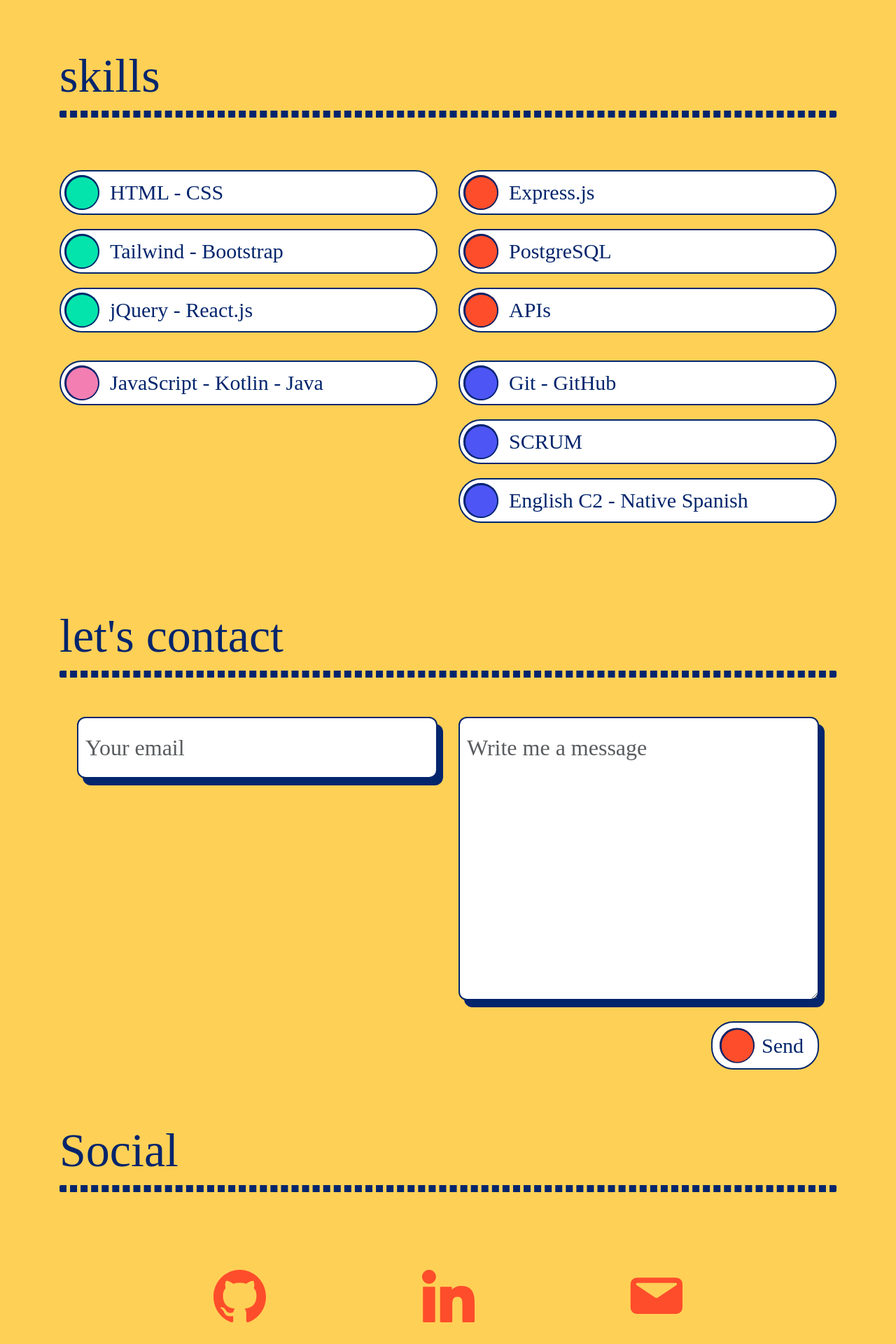
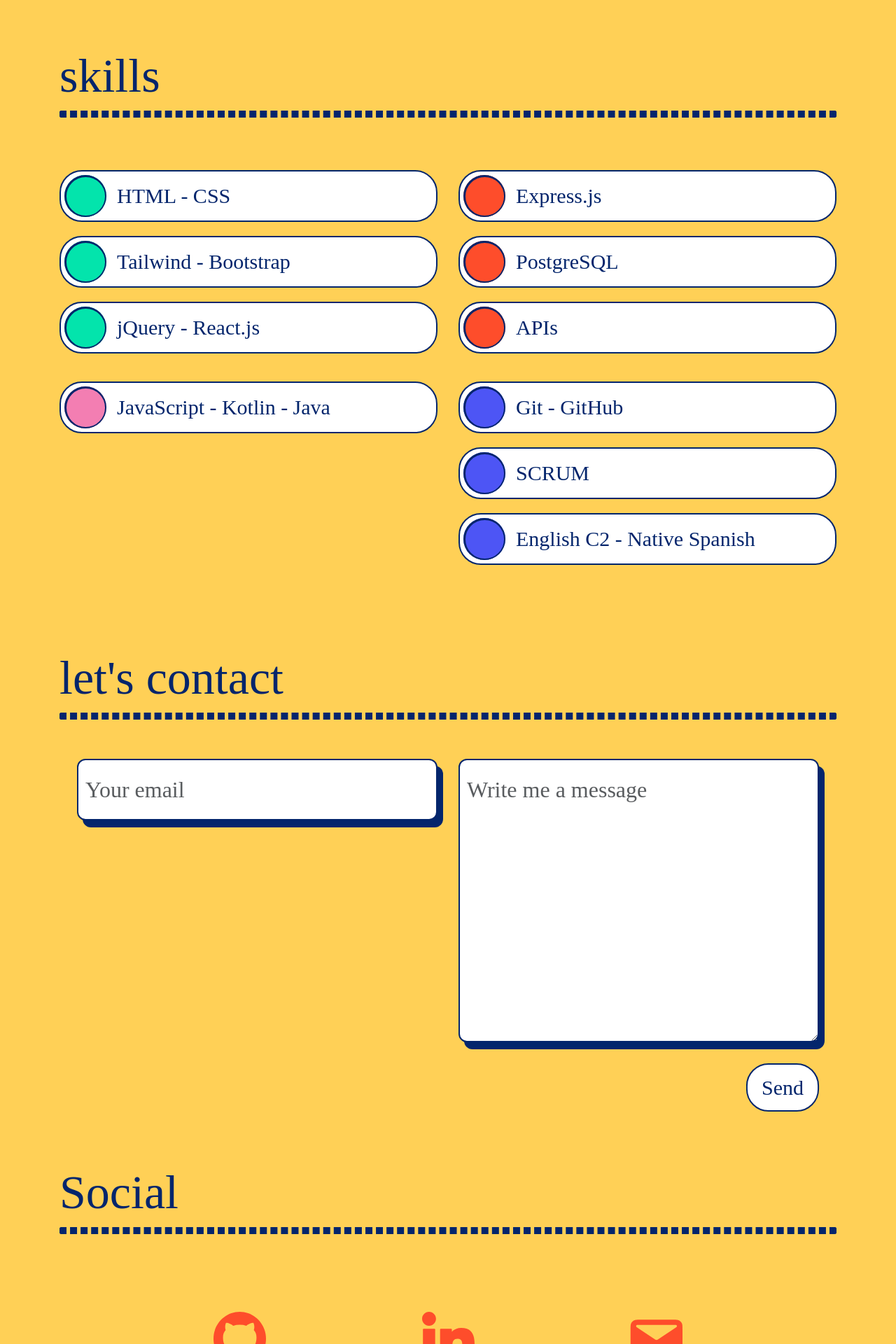
Before and after one commit to armincano/fullstack-python-web-dev, a Jekyll site: the page m2-front-end-101/project-portfolio/index.html, which Jekyll copies as it is, in a window 1280 px wide. Shown: the part 2165-4085 px from the top of the page at 70% size. Built offline with Jekyll 4.4.1, drawn with Linux system fonts in a browser that asks for light colours.

Commit message:
fix: module 2 portfolio project entry animation of skills

```diff
--- a/m2-front-end-101/project-portfolio/assets/script.js
+++ b/m2-front-end-101/project-portfolio/assets/script.js
@@ -29,8 +29,8 @@
 ];
 
 $(document).ready(function () {
+
 	// ANCHOR - Projects populating
-
 	const projectsContainer = $("#projectsContainer");
 	projectsObj.forEach((project, idx) => {
 		const projectStructureItem = `
@@ -76,7 +76,7 @@
 	// ANCHOR - Skills populating
 	const skillsContainer = $("#skillsContainer");
 	skillsObj.forEach((domain) => {
-		const newDiv = $("<div class='col-12 col-lg-6'></div>")
+		const newDiv = $("<div class='col-12 col-lg-6 skills-tabs'></div>")
 		for (const key in domain.skills) {
 			const bgColor =
 				domain.domain === "frontend"
@@ -89,7 +89,7 @@
 					? "bg-color-em4"
 					: "";
 			const skillTab = `<div class="card skill-card d-flex flex-row align-items-center my-3 pe-1">
-					<div class="circle-3 m-1 ${bgColor}"></div>
+					<div class="circle-3 m-1 p-4 ${bgColor}"></div>
 					<h4 class="card-text p-2">${domain.skills[key]}</h4>
 				</div>`;
 			newDiv.append(skillTab);
@@ -140,7 +140,7 @@
 
 $(document).ready(function () {
 	const images = $(".project-card-img");
-	const skills = $("#skillsContainer");
+	const skills = $(".skills-tabs");
 
 	const observer = new IntersectionObserver(
 		(entries, observer) => {
@@ -158,7 +158,9 @@
 		observer.observe(this);
 	});
 
-	observer.observe(skills[0]);
+	skills.each(function () {
+		observer.observe(this);
+	});
 
 
 });
--- a/m2-front-end-101/project-portfolio/assets/styles.css
+++ b/m2-front-end-101/project-portfolio/assets/styles.css
@@ -86,7 +86,7 @@
 	font-family: "Causten Round";
 	font-size: 4.6rem;
 	color: var(--primary-color);
-	line-height:4.5rem;
+	line-height: 4.5rem;
 	white-space: wrap;
 }
 
@@ -197,7 +197,7 @@
 	background-color: var(--em4-color);
 }
 
-.custom-btn{
+.custom-btn {
 	overflow: scroll;
 }
 
@@ -249,8 +249,6 @@
 }
 
 .circle-3 {
-	width: 50px;
-	height: 50px;
 	clip-path: circle();
 	position: relative; /* Add this */
 }
@@ -266,7 +264,6 @@
 	border-radius: 50%; /* Make it circular */
 	box-sizing: border-box; /* Ensure the border is included in the size */
 }
-
 /* !SECTION Skills */
 
 /* SECTION Contact */
@@ -286,7 +283,7 @@
 /* !SECTION Contact */
 
 /* SECTION Footer */
-.footer-img{
+.footer-img {
 	width: 75px;
 	height: 75px;
 }
@@ -303,7 +300,8 @@
 }
 
 @keyframes zoomInOut {
-	0%, 100% {
+	0%,
+	100% {
 		transform: scale(1);
 	}
 	50% {
@@ -312,7 +310,8 @@
 }
 
 @keyframes moveUpDown {
-    0%, 100% {
+	0%,
+	100% {
 		transform: translateY(0);
 	}
 	50% {
@@ -322,11 +321,9 @@
 
 @keyframes scaleRotate {
 	0% {
-		opacity: 0;
 		transform: scale(1.5) rotate(10deg);
 	}
 	100% {
-		opacity: 1;
 		transform: scale(1) rotate(0deg);
 	}
 }
@@ -350,13 +347,13 @@
 	transform-origin: left;
 }
 
-  #skillsContainer {
+.skills-tabs {
 	opacity: 0;
 }
 
-  #skillsContainer.in-view {
+.skills-tabs.in-view {
+	animation: scaleRotate 1s;
 	opacity: 1;
-	animation: scaleRotate 1s ease-in;
 }
 
 .rrss-link {
@@ -367,9 +364,8 @@
 	transform: scale(1.4);
 }
 
-  #sendContactFormBtn{
+#sendContactFormBtn {
 	animation: zoomInOut 5s infinite;
 }
 
-
 /* !SECTION Animations */
```
Lines whose indentation alone changed are shown as unchanged.
